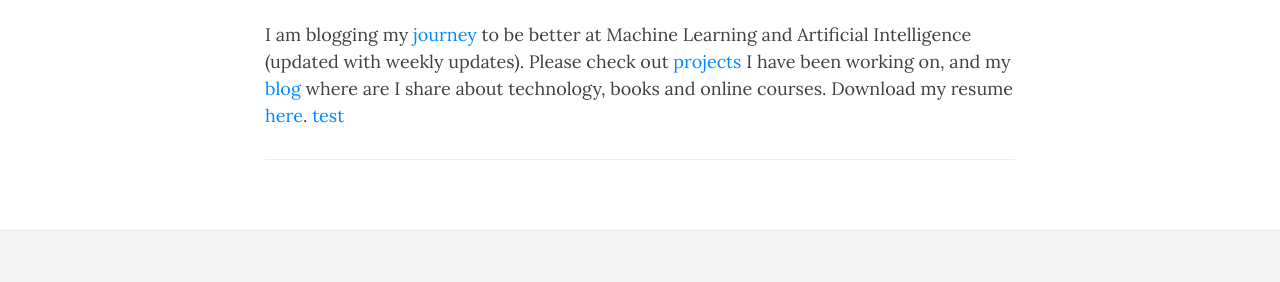
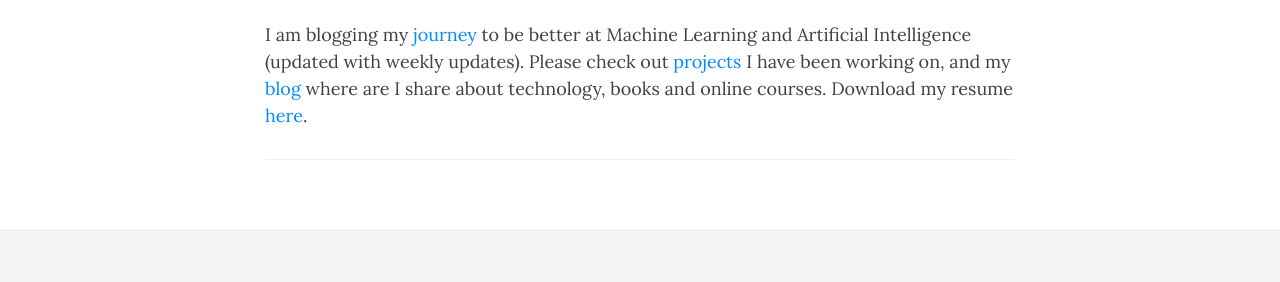
Before and after one commit to mandliya/mandliya.github.io.back, a Jekyll site: the page built from index.md, in a window 1280 px wide and 936 px high. Shown: the part 472-754 px from the top of the window. Built offline with Jekyll 4.4.1, drawn with Linux system fonts in a browser that asks for light colours; nearby versions of some CDN libraries; the list of posts is cut into pages by our own code.

Commit message:
Update index.md

```diff
--- a/index.md
+++ b/index.md
@@ -7,6 +7,6 @@ subtitle: Software Engineer, Life Long Learner
 Hi! I am Ravi Mandliya. I currently work as Member of Technical Staff at [NetApp](http://netapp.com). I graduated with a Master's degree in Computer Science from [Clemson University](http://clemson.edu) in May 2014. My interests include Operating Systems, Distributed Systems, Artificial Intelligence (Machine Learning and Natural Language Processing in particular), Programming Languages and Mathematics.
 
 I am blogging my [journey](http://mandliya.github.io/ml-journey/) to be better at Machine Learning and Artificial Intelligence (updated with weekly updates).
-Please check out [projects]() I have been working on, and my [blog]() where are I share about technology, books and online courses. Download my resume [here](http://mandliya.github.io/res/CV.pdf). [test](http://mandliya.github.io/test/)
+Please check out [projects]() I have been working on, and my [blog]() where are I share about technology, books and online courses. Download my resume [here](http://mandliya.github.io/res/CV.pdf).
 
 ---
```
